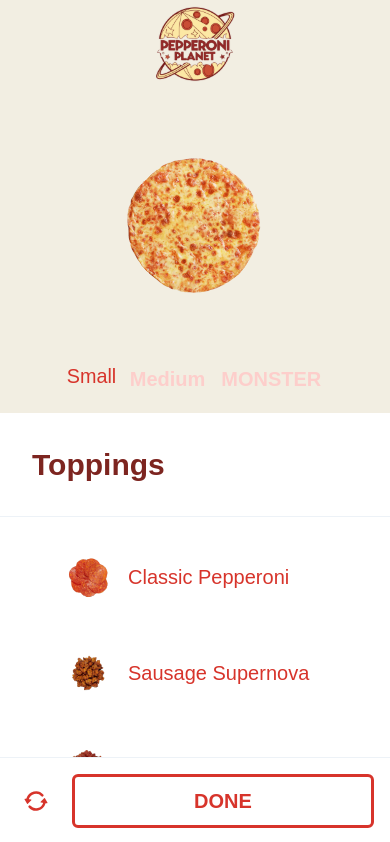
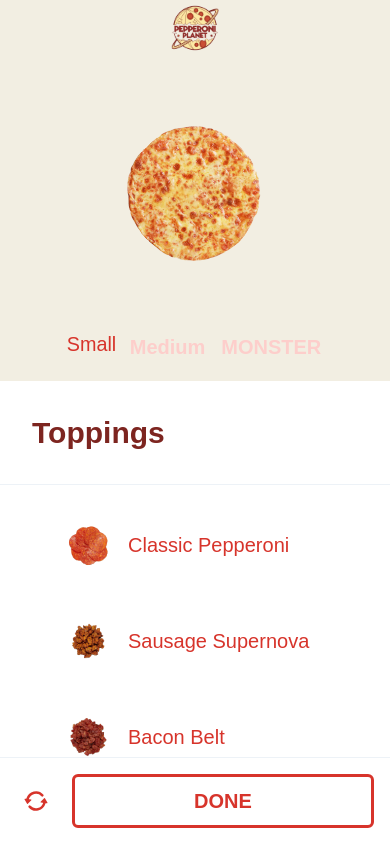
Before and after one commit to jivmy/pizza, a React (Create React App) app: page / in a window 390 px wide. Shown: the top 842 px of the page. Built offline with nearby package versions, Linux system fonts and the light colour scheme; a web font is replaced by a local one.

Commit message:
logo mobile

```diff
--- a/src/App.js
+++ b/src/App.js
@@ -149,8 +149,8 @@ function App() {
             src={`./images/${size === 'monster' ? "logo_2.svg" : "logo.svg"}`}
             alt="Pepperoni Planet Logo"
             mx="auto"
-            w={{ base: "20", lg: "32" }}
-            h={{ base: "20", lg: "32" }}
+            w={{ base: "12", lg: "32" }}
+            h={{ base: "12", lg: "32" }}
             filter={size === 'monster' ? "brightness(0) invert(1)" : "none"}
             transition="all 0.2s ease"
             objectFit="contain"
```
